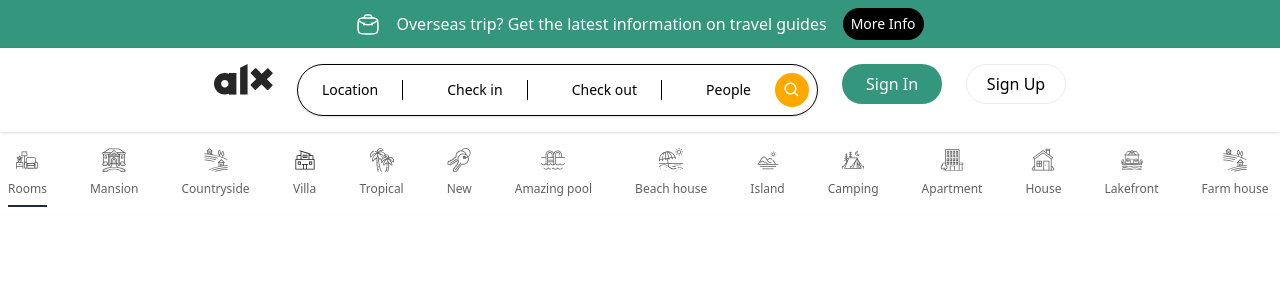
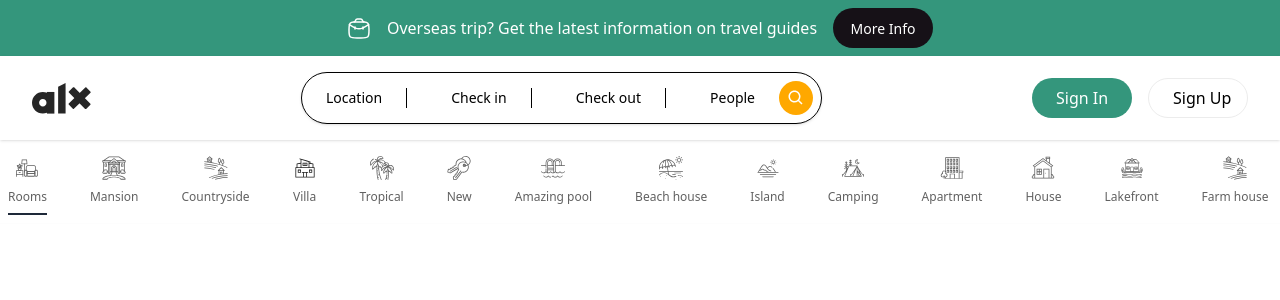
Before and after one commit to TheDEV111/ALX-real-estate, a React app in the folder Frontend/: page / in a window 1280 px wide. Shown: the top 300 px of the page. Built offline with nearby package versions, Linux system fonts and the light colour scheme; the HTML template or start-up script is replaced by a standard one.

Commit message:
feat: Improve navbar styling and added hover effects to Sign In and Sign Up buttons

```diff
--- a/Frontend/src/components/Navbar.tsx
+++ b/Frontend/src/components/Navbar.tsx
@@ -1,15 +1,24 @@
 import Logo from "./Logo";
 import Search from "./Search";
 import { Button } from "./Button";
+
 function Navbar() {
   return (
     <nav className="sticky top-0 w-full bg-white shadow-sm ">
-      <div className="flex justify-center align-center gap-6 px-4 py-4">
+      <div className="flex items-center gap-8 px-8 py-4">
         <Logo />
-        <Search />
+        <div className="flex-1 flex justify-center">
+          <Search />
+        </div>
 
-        <Button className=" bg-[#34967C] text-white">Sign In</Button>
-        <Button className="border border-[#ECECEC]">Sign Up</Button>
+        <div className="flex items-center gap-4 shrink-0">
+          <Button className="bg-[#34967C] text-white rounded-full px-6 hover:bg-[#2a7a65] transition-colors">
+            Sign In
+          </Button>
+          <Button className="border border-[#ECECEC] px-6 hover:bg-gray-50 transition-colors">
+            Sign Up
+          </Button>
+        </div>
       </div>
     </nav>
   );
--- a/Frontend/src/components/Topbar.tsx
+++ b/Frontend/src/components/Topbar.tsx
@@ -1,3 +1,5 @@
+import { Button } from "./Button";
+
 
 function Topbar() {
   return (
@@ -39,8 +41,12 @@ function Topbar() {
         />
       </svg>
 
-      <p className="text-base">Overseas trip? Get the latest information on travel guides</p>
-      <button className="bg-black px-2 py-1.5 rounded-4xl text-sm cursor-pointer">More Info</button>
+      <p className="text-base">
+        Overseas trip? Get the latest information on travel guides
+      </p>
+      <Button className="bg-[#161117] w-[86px] h-[30px] py-[6px] px-[11px] rounded-4xl text-[14px] font-[500] text-center">
+        More Info{" "}
+      </Button>
     </div>
   );
 }
```
